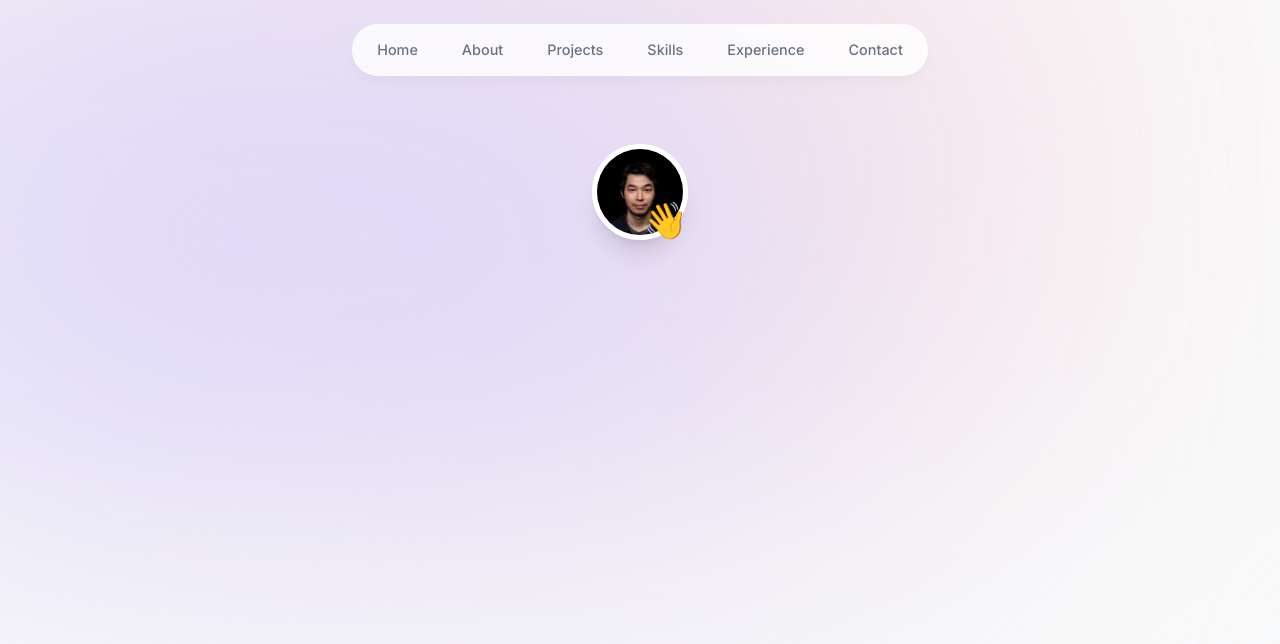
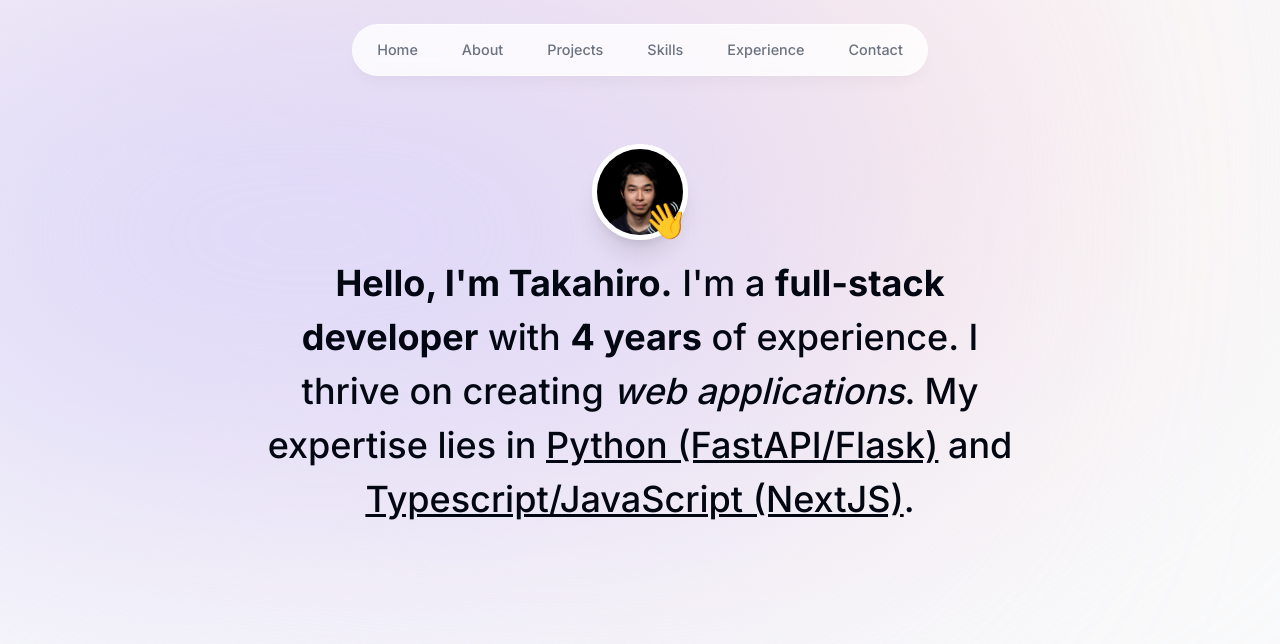
Before and after one commit to takahiromitsui/portfolio-website, a Next.js app: page / in a window 1280 px wide. Shown: the top 644 px of the page. Built offline with nearby package versions, Linux system fonts and the light colour scheme.

Commit message:
feat: add intro sentences

```diff
--- a/src/app/page.tsx
+++ b/src/app/page.tsx
@@ -1,9 +1,8 @@
-import Intro from "@/components/intro";
+import Intro from '@/components/intro';
 
 export default function Home() {
 	return (
-		<main className=''>
-
+		<main className='flex flex-col items-center px-4'>
 			<Intro />
 		</main>
 	);
--- a/src/components/intro.tsx
+++ b/src/components/intro.tsx
@@ -5,7 +5,7 @@
 
 export default function Intro() {
 	return (
-		<section>
+		<section className='mb-28 max-w-[50rem] text-center sm:mb-0 scroll-mt-[100rem]'>
 			<div className='flex items-center justify-center'>
 				<div className='relative'>
 					<motion.div
@@ -53,6 +53,18 @@
 					</motion.div>
 				</div>
 			</div>
+			<motion.h1
+				className='mb-10 mt-4 px-4 text-2xl font-medium !leading-[1.5] sm:text-4xl'
+				initial={{ opacity: 0, y: 100 }}
+				animate={{ opacity: 1, y: 0 }}
+			>
+				<span className='font-bold'>Hello, I'm Takahiro.</span> I'm a{' '}
+				<span className='font-bold'>full-stack developer</span> with{' '}
+				<span className='font-bold'>4 years</span> of experience. I thrive on
+				creating <span className='italic'>web applications</span>. My expertise
+				lies in <span className='underline'>Python (FastAPI/Flask)</span> and{' '}
+				<span className='underline'>Typescript/JavaScript (NextJS)</span>.
+			</motion.h1>
 		</section>
 	);
 }
```
